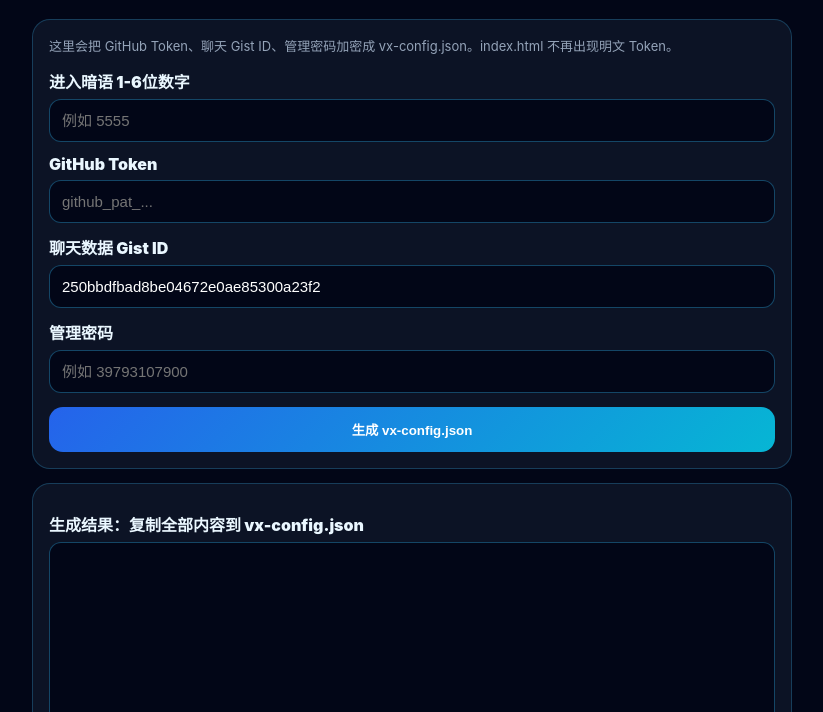
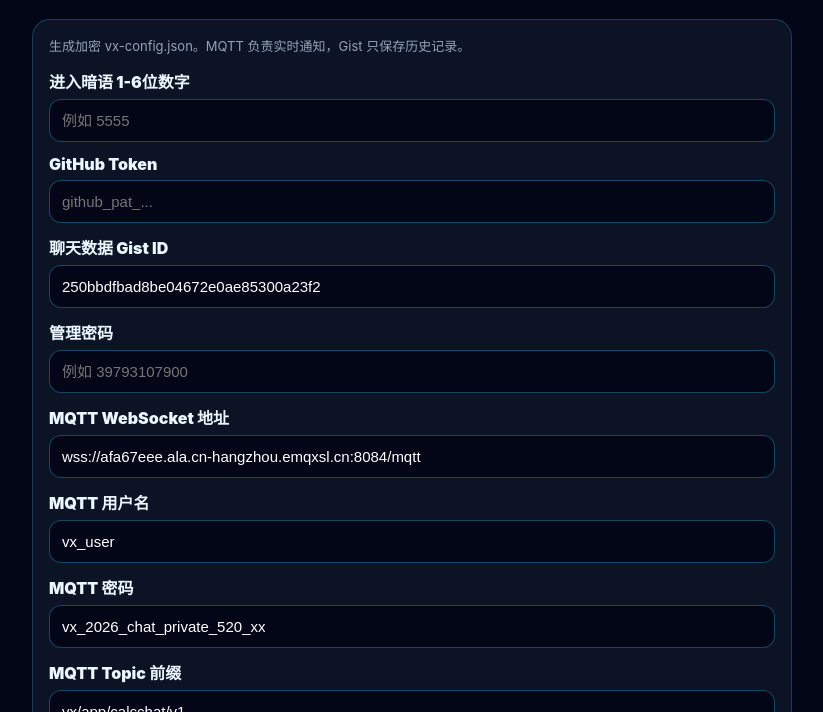
Before and after one commit to china-xxoo/vx, a plain HTML site: page encrypt-config.html in a window 1280 px wide. Shown: the part 88-800 px from the top of the page, without its empty margins (228-1051 px from the left). Drawn offline with Linux system fonts and the light colour scheme.

Commit message:
Update encrypt-config.html

```diff
--- a/encrypt-config.html
+++ b/encrypt-config.html
@@ -1,16 +1,20 @@
 <!doctype html>
 <html lang="zh-CN"><head><meta charset="utf-8"/><meta name="viewport" content="width=device-width,initial-scale=1,maximum-scale=1,user-scalable=no"/><title>VX配置生成器</title>
-<style>*{box-sizing:border-box}body{margin:0;background:#020617;color:#eaf7ff;font-family:-apple-system,BlinkMacSystemFont,"Segoe UI",Arial,sans-serif;padding:18px}.wrap{max-width:760px;margin:auto}.card{border:1px solid rgba(56,189,248,.25);background:#0f172acc;border-radius:18px;padding:16px;margin:14px 0}h1{text-align:center}label{display:block;font-weight:900;margin:12px 0 6px}input,textarea{width:100%;border:1px solid rgba(56,189,248,.35);border-radius:12px;background:#020617;color:white;padding:12px;font-size:15px}textarea{min-height:260px;font-family:ui-monospace,Menlo,Consolas,monospace}.btn{border:0;border-radius:14px;background:linear-gradient(135deg,#2563eb,#06b6d4);color:white;padding:13px 16px;font-weight:900;width:100%;margin-top:14px}.muted{color:#94a3b8;font-size:13px;line-height:1.6}.ok{color:#86efac;font-weight:900}</style></head><body><div class="wrap"><h1>VX 配置生成器</h1><div class="card"><div class="muted">这里会把 GitHub Token、聊天 Gist ID、管理密码加密成 vx-config.json。index.html 不再出现明文 Token。</div>
+<style>*{box-sizing:border-box}body{margin:0;background:#020617;color:#eaf7ff;font-family:-apple-system,BlinkMacSystemFont,"Segoe UI",Arial,sans-serif;padding:18px}.wrap{max-width:760px;margin:auto}.card{border:1px solid rgba(56,189,248,.25);background:#0f172acc;border-radius:18px;padding:16px;margin:14px 0}h1{text-align:center}label{display:block;font-weight:900;margin:12px 0 6px}input,textarea{width:100%;border:1px solid rgba(56,189,248,.35);border-radius:12px;background:#020617;color:white;padding:12px;font-size:15px}textarea{min-height:260px;font-family:ui-monospace,Menlo,Consolas,monospace}.btn{border:0;border-radius:14px;background:linear-gradient(135deg,#2563eb,#06b6d4);color:white;padding:13px 16px;font-weight:900;width:100%;margin-top:14px}.muted{color:#94a3b8;font-size:13px;line-height:1.6}.ok{color:#86efac;font-weight:900}</style></head><body><div class="wrap"><h1>VX 配置生成器</h1><div class="card"><div class="muted">生成加密 vx-config.json。MQTT 负责实时通知，Gist 只保存历史记录。</div>
 <label>进入暗语 1-6位数字</label><input id="unlock" inputmode="numeric" maxlength="6" placeholder="例如 5555">
 <label>GitHub Token</label><input id="token" type="password" placeholder="github_pat_...">
 <label>聊天数据 Gist ID</label><input id="gist" value="250bbdfbad8be04672e0ae85300a23f2">
 <label>管理密码</label><input id="admin" placeholder="例如 39793107900">
+<label>MQTT WebSocket 地址</label><input id="mqttUrl" value="wss://afa67eee.ala.cn-hangzhou.emqxsl.cn:8084/mqtt">
+<label>MQTT 用户名</label><input id="mqttUser" value="vx_user">
+<label>MQTT 密码</label><input id="mqttPass" value="vx_2026_chat_private_520_xx">
+<label>MQTT Topic 前缀</label><input id="mqttPrefix" value="vx/app/calcchat/v1">
 <button class="btn" onclick="make()">生成 vx-config.json</button><div id="tip" class="ok"></div></div>
 <div class="card"><label>生成结果：复制全部内容到 vx-config.json</label><textarea id="out" readonly></textarea><button class="btn" onclick="copy()">复制结果</button></div></div>
 <script>
 function bytesToB64(bytes){let s="",a=new Uint8Array(bytes);for(let i=0;i<a.length;i++)s+=String.fromCharCode(a[i]);return btoa(s)}
 function encText(s){return new TextEncoder().encode(s)}
 async function deriveKey(p,salt){let base=await crypto.subtle.importKey("raw",encText(p),"PBKDF2",false,["deriveKey"]);return crypto.subtle.deriveKey({name:"PBKDF2",salt,iterations:180000,hash:"SHA-256"},base,{name:"AES-GCM",length:256},false,["encrypt"])}
-async function make(){let unlock=unlockCode();let token=val("token"),gist=val("gist"),admin=val("admin");if(!/^\d{1,6}$/.test(unlock))return alert("暗语必须是1-6位数字");if(!token||!gist||!admin)return alert("请填完整");let salt=crypto.getRandomValues(new Uint8Array(16)),iv=crypto.getRandomValues(new Uint8Array(12)),key=await deriveKey(unlock,salt);let cfg={token,gistId:gist,adminPassword:admin,roomChars:"ABCDEFGHJKLMNPQRSTUVWXYZ23456789",savedAt:new Date().toISOString()};let data=await crypto.subtle.encrypt({name:"AES-GCM",iv},key,encText(JSON.stringify(cfg)));let out={type:"VX_REMOTE_CONFIG_V1",version:1,storage:"encrypted_repo_file",unlockRule:"percent_tail_suffix_numeric_1_6",updatedAt:new Date().toISOString(),encryptedConfig:{salt:bytesToB64(salt),iv:bytesToB64(iv),data:bytesToB64(data)}};document.getElementById("out").value=JSON.stringify(out,null,2);document.getElementById("tip").textContent="已生成，请复制到仓库 vx-config.json";}
-function unlockCode(){return val("unlock").replace(/\D/g,"").slice(0,6)}function val(id){return document.getElementById(id).value.trim()}async function copy(){let t=document.getElementById("out");t.select();await navigator.clipboard.writeText(t.value);alert("已复制");}
+async function make(){let unlock=val("unlock").replace(/\D/g,"").slice(0,6),token=val("token"),gist=val("gist"),admin=val("admin");if(!/^\d{1,6}$/.test(unlock))return alert("暗语必须是1-6位数字");if(!token||!gist||!admin)return alert("请填完整 Token / Gist ID / 管理密码");let salt=crypto.getRandomValues(new Uint8Array(16)),iv=crypto.getRandomValues(new Uint8Array(12)),key=await deriveKey(unlock,salt);let cfg={token,gistId:gist,adminPassword:admin,roomChars:"ABCDEFGHJKLMNPQRSTUVWXYZ23456789",mqttUrl:val("mqttUrl"),mqttUser:val("mqttUser"),mqttPass:val("mqttPass"),mqttPrefix:val("mqttPrefix"),savedAt:new Date().toISOString()};let data=await crypto.subtle.encrypt({name:"AES-GCM",iv},key,encText(JSON.stringify(cfg)));let out={type:"VX_REMOTE_CONFIG_V1",version:2,storage:"encrypted_repo_file",unlockRule:"percent_tail_suffix_numeric_1_6",realtime:"mqtt",history:"gist_comments",updatedAt:new Date().toISOString(),encryptedConfig:{salt:bytesToB64(salt),iv:bytesToB64(iv),data:bytesToB64(data)}};document.getElementById("out").value=JSON.stringify(out,null,2);document.getElementById("tip").textContent="已生成，请复制到仓库 vx-config.json";}
+function val(id){return document.getElementById(id).value.trim()}async function copy(){let t=document.getElementById("out");t.select();await navigator.clipboard.writeText(t.value);alert("已复制");}
 </script></body></html>
```
